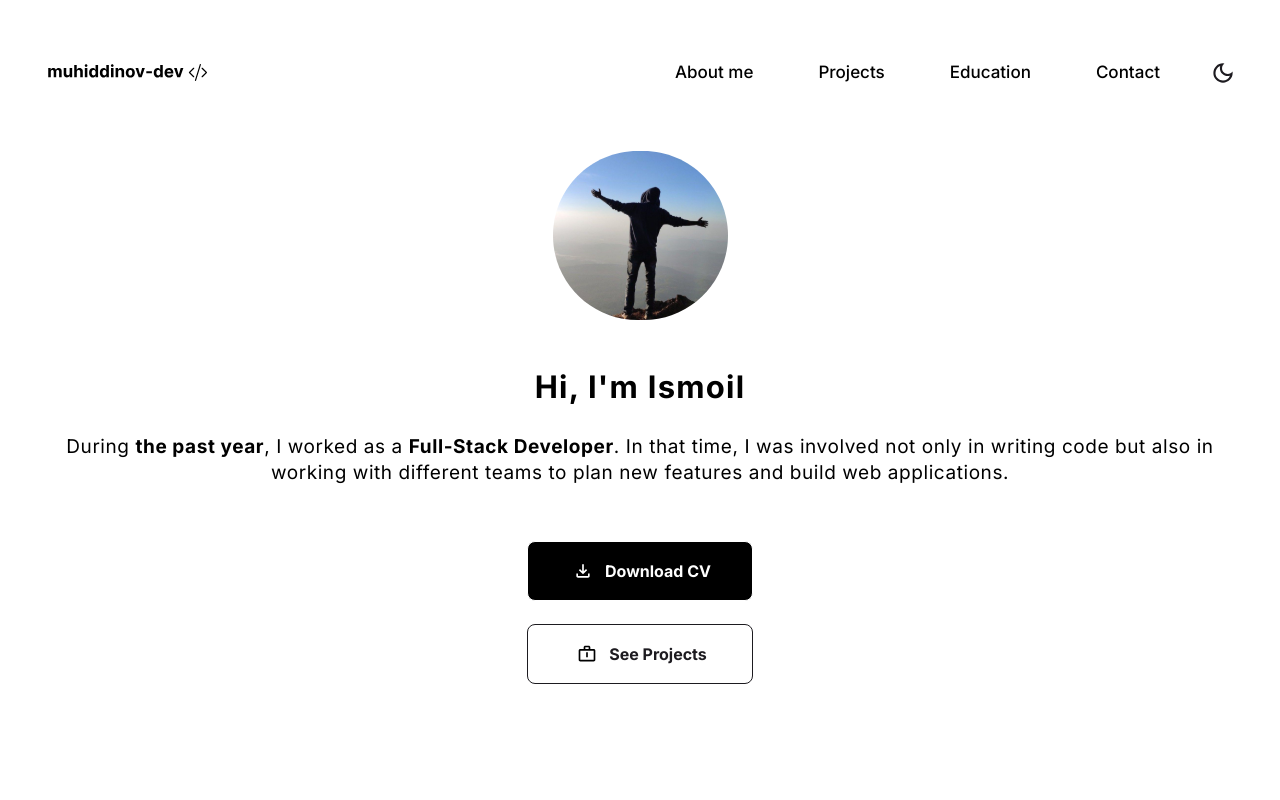
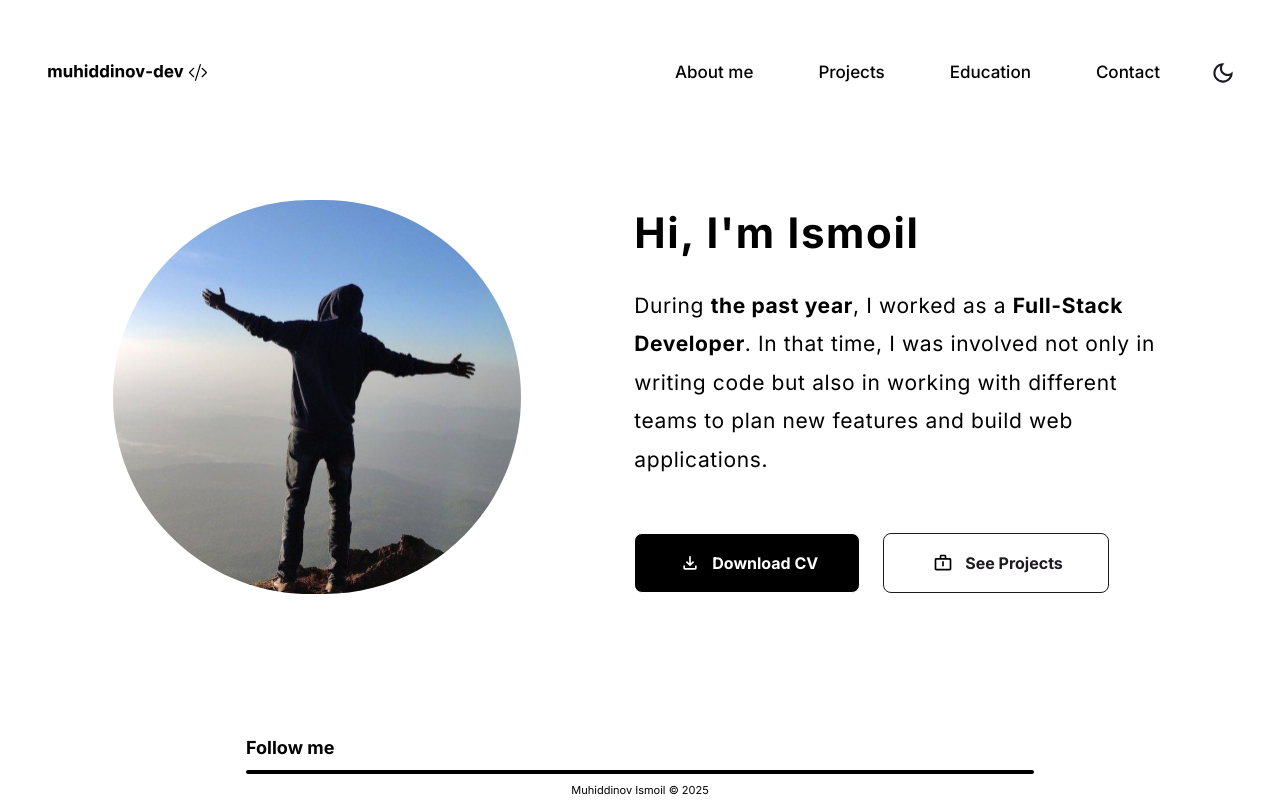
Before and after one commit to muhiddinovismoil/portfolio-app, a Next.js app: page / in a window 1280 px wide. Shown: the top 800 px of the page. Built offline with nearby package versions, Linux system fonts and the light colour scheme.

Commit message:
portfolio site main page was successfully finshed with responsive

```diff
--- a/src/app/page.tsx
+++ b/src/app/page.tsx
@@ -4,23 +4,24 @@ import Link from "next/link";
 export default function Home() {
     return (
         <main>
-            <section className="pt-[151px] pb-[257px]">
+            <section className="pt-[151px] pb-[257px] lg:pt-[200px] lg:pb-[140px] min-[1440px]:pt-[220px] min-[1440px]:pb-[150px]">
                 <div className="container">
-                    <div className="flex flex-col px-[35px] items-center gap-[44px]">
-                        <div>
+                    <div className="flex flex-col px-[35px] items-center gap-[44px] lg:flex-row lg:justify-around xl:gap-0">
+                        <div className="lg:w-[400px] xl:w-[412px] xl:h-[394px]">
                             <Image
                                 src={"/hero/my-image.svg"}
                                 width={175}
                                 height={169}
                                 alt="my image"
+                                className="lg:w-[400px] lg:h-[350px] xl:w-full xl:h-full"
                             />
                         </div>
-                        <div className="flex flex-col gap-[54px]">
-                            <div className="flex flex-col gap-[23px] text-center">
-                                <h1 className="text-[31px] font-bold tracking-[0.04em]">
+                        <div className="flex flex-col gap-[54px] lg:w-[450px] xl:w-[535px] min-[1440px]:gap-[102px]">
+                            <div className="flex flex-col gap-[23px] text-center lg:text-start min-[1440px]:w-[617px]">
+                                <h1 className="text-[31px] font-bold tracking-[0.04em] xl:text-[42px]">
                                     Hi, I'm Ismoil
                                 </h1>
-                                <p className="text-[19px] leading-[142%] tracking-[0.03em]">
+                                <p className="text-[19px] leading-[142%] tracking-[0.03em] xl:text-[21px] xl:leading-[183%] xl:tracking-[0.03em]">
                                     During{" "}
                                     <span className="font-bold">
                                         the past year
@@ -35,7 +36,7 @@ export default function Home() {
                                     build web applications.
                                 </p>
                             </div>
-                            <div className="flex flex-col gap-[23px] items-center">
+                            <div className="flex flex-col gap-[23px] items-center lg:flex-row">
                                 <a
                                     href="/cv/MuhiddinovIsmoil-Resume.pdf"
                                     download
@@ -46,7 +47,9 @@ export default function Home() {
                                         src="/button-icons/download.icon.svg"
                                         alt="download icon"
                                     />
-                                    Download CV
+                                    <span className="lg:text-[12px] xl:text-[16px]">
+                                        Download CV
+                                    </span>
                                 </a>
                                 <Link
                                     href={"/projects"}
@@ -57,7 +60,9 @@ export default function Home() {
                                         src="/button-icons/projects.btn.icon.svg"
                                         alt="download icon"
                                     />
-                                    See Projects
+                                    <span className="lg:text-[12px] xl:text-[16px]">
+                                        See Projects
+                                    </span>
                                 </Link>
                             </div>
                         </div>
```
